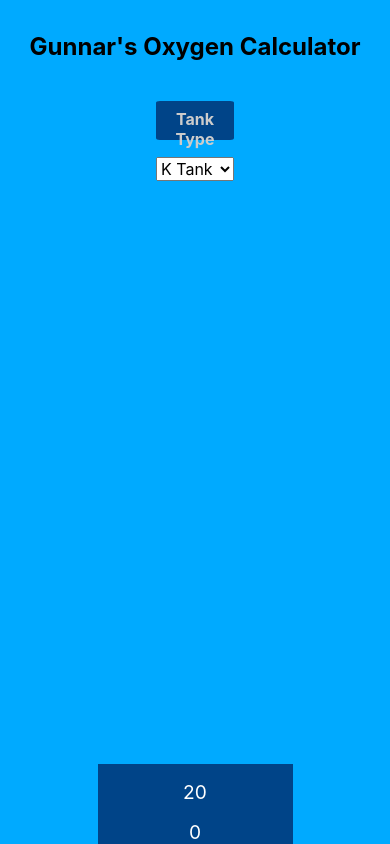
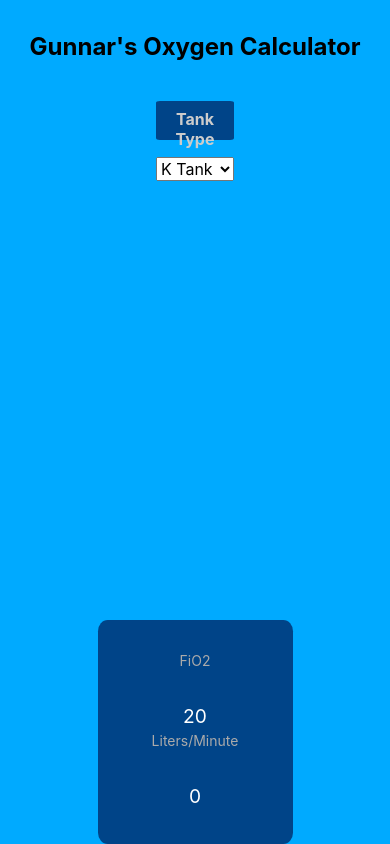
Before and after one commit to gunnarjessee/ReactNativeOxygenCalc, a React Native app: screen / in a window 390 px wide. Built offline with nearby package versions, Linux system fonts and the light colour scheme.

Commit message:
prototyping flow rate

```diff
--- a/components/FlowRate.js
+++ b/components/FlowRate.js
@@ -1,5 +1,5 @@
 import { useState } from "react";
-import { TextInput, View } from "react-native";
+import { Text, TextInput, View } from "react-native";
 import { StyleSheet } from "react-native-web";
 
 function FlowRate() {
@@ -8,23 +8,45 @@ function FlowRate() {
 
     function onO2changed(e) {
         seto2(e)
+        var result = (e - 20) / 4
+        setLiters(result)
+    }
+
+    function onLitersChanged(e) {
+        setLiters(e)
+        var result = (4 * e) + 20
+        seto2(result)
     }
 
     return (
         <View style={flowRateStyle.container}>
+            <Text style={flowRateStyle.content}>FiO2</Text>
             <TextInput style={flowRateStyle.inputText} value={geto2} onChangeText={onO2changed}/>
-            <TextInput style={flowRateStyle.inputText} value={getLiters}/>
-
+            <Text style={flowRateStyle.content}>Liters/Minute</Text>
+            <TextInput style={flowRateStyle.inputText} value={getLiters} onChangeText={onLitersChanged}/>
         </View>
     )
 }
 
 const flowRateStyle = StyleSheet.create({
     container: {
+        margin: '0',
         backgroundColor: "#004488",
+        padding: "2rem",
+        borderRadius: "5%",
         width: "50%",
+        height: "14rem",
+        display: "grid",
+        gridTemplateRows: "2rem 3rem 2rem 3rem",
+        justifyContent: "center",
+        justifyItems: "center"
+    },
+    content: {
+        color: "#AAA",
+
     },
     inputText: {
+        width: "50%",
         marginTop: "1rem",
         color: "#FFF",
         textAlign: "center",
--- a/components/TankType.js
+++ b/components/TankType.js
@@ -49,6 +49,7 @@ function TankType() {
 
 const tankStyle = StyleSheet.create({
     container: {
+        margin: "0",
         backgroundColor: "#004488",
         aspectRatio: "2/1",
         width: "20%",
```
